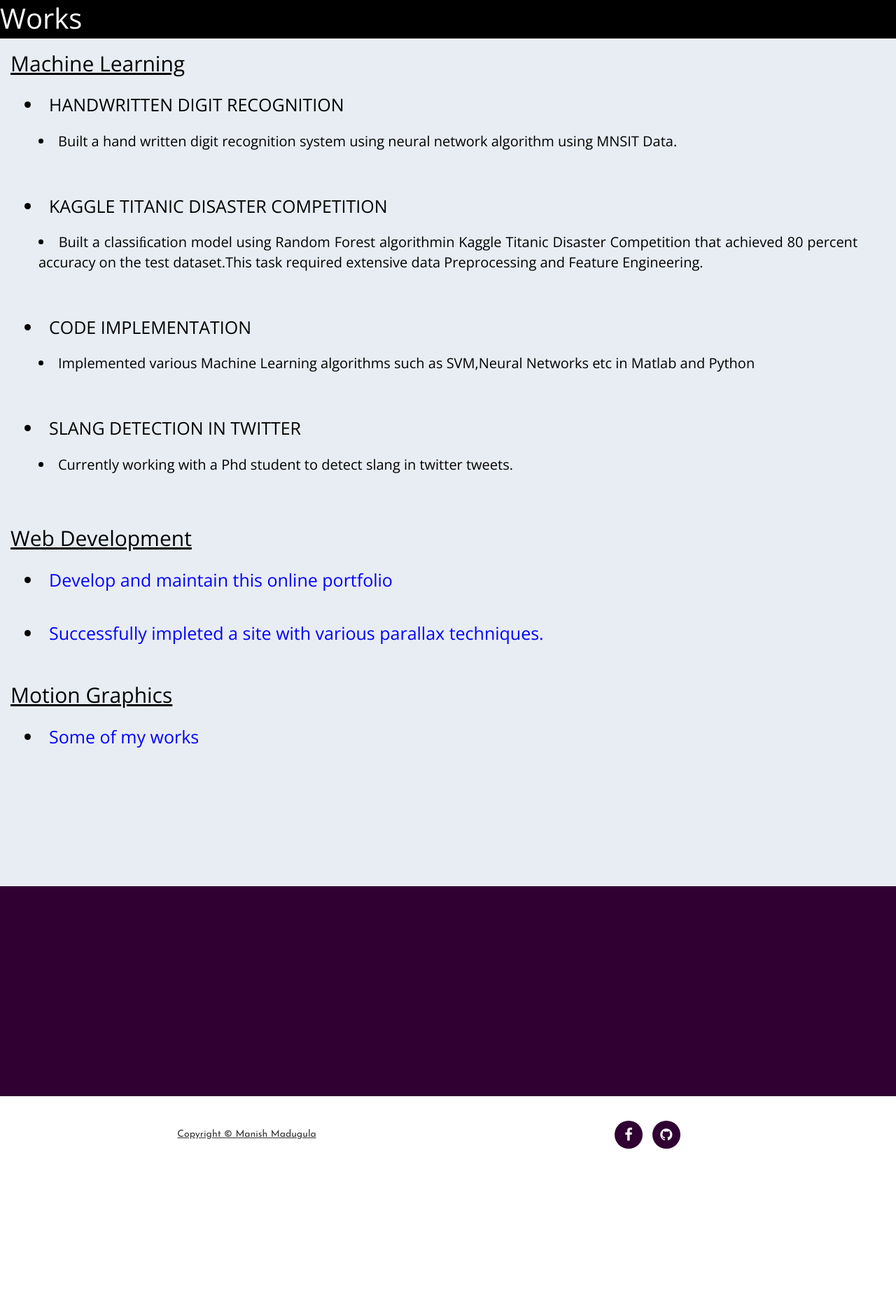
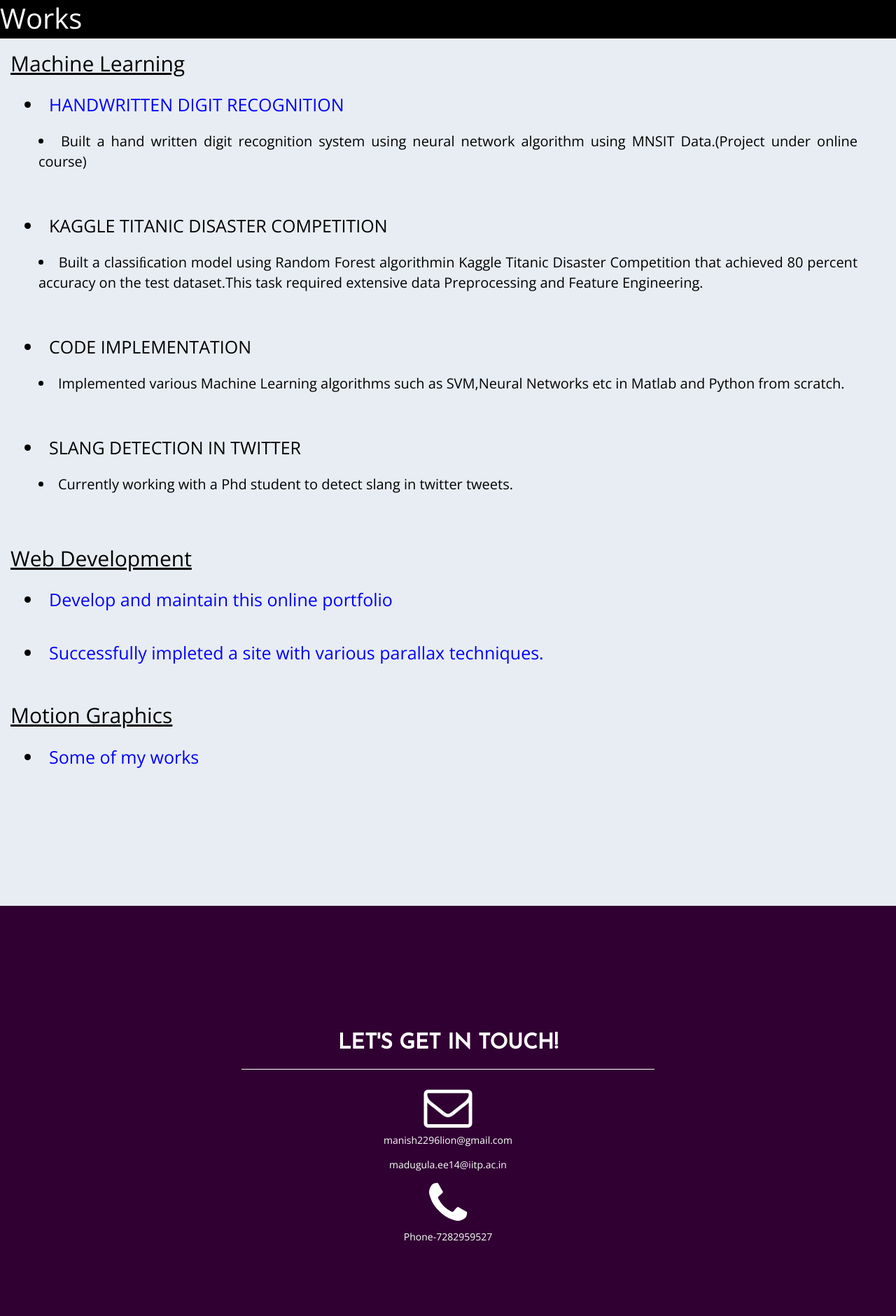
Before and after one commit to manish2296lion/Online_portfolio, a plain HTML site: page index.html in a window 1280 px wide. Shown: the part 4700-6580 px from the top of the page at 70% size. Before the commit the page ends 6376 px from the top, so only its background shows below. Drawn offline with nearby package versions, Linux system fonts and the light colour scheme.

Commit message:
added contact stuff

```diff
--- a/css/style.css
+++ b/css/style.css
@@ -79,7 +79,8 @@ padding:100px;
 }
 }
 #contact{
-height:500px;
+	padding-top: 170px;
+height:530px;
 }
 img{
 	max-width:100%;
@@ -219,6 +220,14 @@ font-size: 20px;
 span{
 	text-decoration: underline;
 }
+
+.contact-sec{
+	text-align:center;
+	color:white;
+	display: block;
+}
+.con-hr{
+	background-color: white;
 }
 /* #list8 {  }
 #list8 ul { list-style:none; }
--- a/index.html
+++ b/index.html
@@ -202,9 +202,9 @@
       <ul>
       	<li><span class="subhead">Machine Learning</span>
       		<ul>
-      		<li>HANDWRITTEN DIGIT RECOGNITION
+      		<li><a href="https://github.com/manish2296lion/Neural-network-implemetation-of-hand-written-digit-recognition" target="_blank">HANDWRITTEN DIGIT RECOGNITION </a>
       			<ul>
-      			<li>Built a hand written digit recognition system using neural network algorithm using MNSIT Data.</li>
+      			<li>Built a hand written digit recognition system using neural network algorithm using MNSIT Data.(Project under online course)</li>
       			</ul>
       		</li>
       		<li>KAGGLE TITANIC DISASTER COMPETITION
@@ -215,7 +215,7 @@
       		</li>
       		<li>CODE IMPLEMENTATION
       			<ul>
-      			<li> Implemented various Machine Learning algorithms such as SVM,Neural Networks etc in Matlab and Python
+      			<li> Implemented various Machine Learning algorithms such as SVM,Neural Networks etc in Matlab and Python from scratch.
       			</li>
       			</ul>
       		</li>
@@ -247,7 +247,21 @@
 
     <!-- Contact Section -->
     <section id="contact">
-
+        <div class="container">
+        	<div class="row">
+        		<div class="col-xm-12 col-sm-12 col-md-8 col-lg-8 col-xl-6 col-md-offset-2 col-lg-offset-2 contact-sec">
+        			<h2>Let's Get In Touch!</h2>
+        			<hr class="con-hr">
+        			<div class="contact-sec">
+                    		<i class="fa fa-envelope-o fa-3x "></i>
+                    		<p>manish2296lion@gmail.com</p>
+                    		<p>madugula.ee14@iitp.ac.in</p>
+                    		<i class="fa fa-phone fa-3x"></i>
+                    		<p>Phone-7282959527</p>
+                </div>
+        		</div>
+        	</div>
+        </div>
     </section>
 
     <footer>
@@ -259,9 +273,9 @@
                 <div class="col-md-6">
                     <ul class="list-inline social-buttons">
 
-                    	<li><a href="#"><i class="fa fa-facebook"></i></a>
+                    	<li><a href="https://www.facebook.com/manish.ratedx" target="_blank"><i class="fa fa-facebook"></i></a>
                        </li>
-                        <li><a href="#"><i class="fa fa-github "></i></a>
+                        <li><a href="https://github.com/manish2296lion" target="_blank"><i class="fa fa-github "></i></a>
                         </li>
 
                     </ul>
@@ -288,6 +302,7 @@
     <script src="js/custom.js"></script>
     <script src="js/parallax.js"></script>
 
+
 </body>
 
 </html>
```
